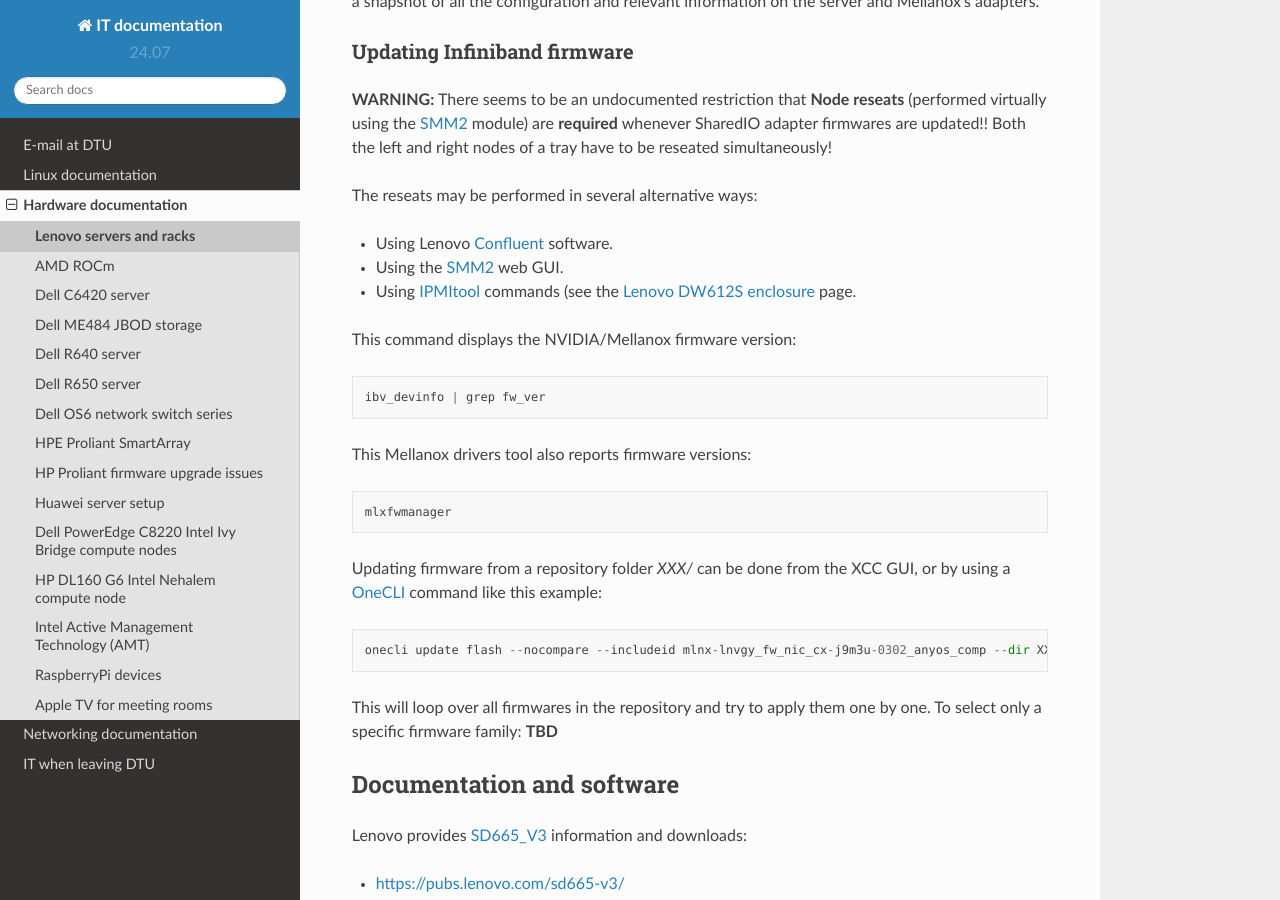
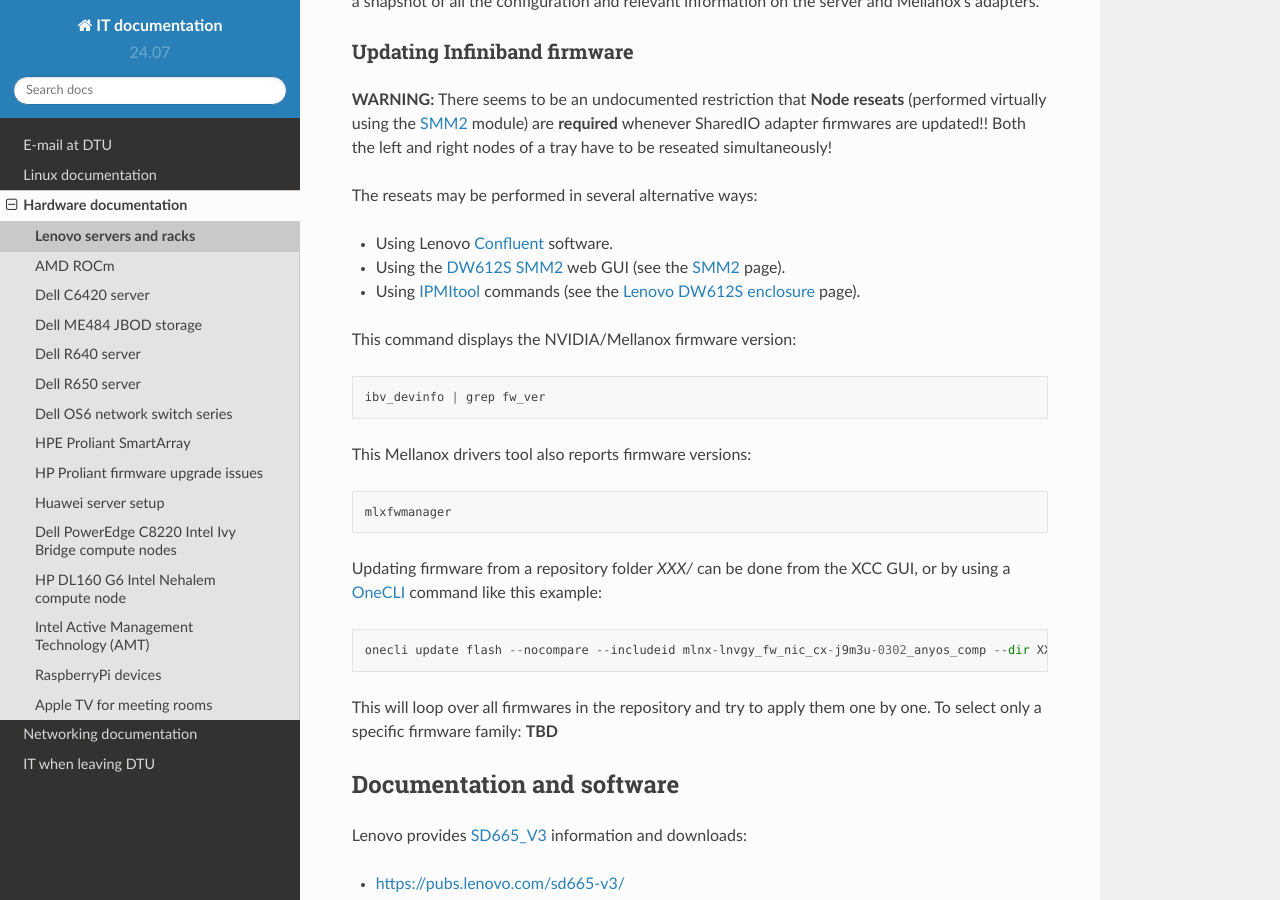
Before and after one commit to OleHolmNielsen/ITwiki, a Sphinx documentation site: the page built from docs/Lenovo_SD665_V3.rst, in a window 1280 px wide and 900 px high, scrolled down 983 px. Built offline with Sphinx 7.4.7 and the Read the Docs theme 2.0.0, drawn with Linux system fonts in a browser that asks for light colours.

Commit message:
Minor edits

```diff
--- a/docs/Lenovo_SD665_V3.rst
+++ b/docs/Lenovo_SD665_V3.rst
@@ -49,8 +49,8 @@
 The reseats may be performed in several alternative ways:
 
 * Using Lenovo Confluent_ software.
-* Using the SMM2_ web GUI.
-* Using IPMItool_ commands (see the :ref:`Lenovo_DW612S` page.
+* Using the DW612S_ SMM2_ web GUI (see the SMM2_ page).
+* Using IPMItool_ commands (see the :ref:`Lenovo_DW612S` page).
 
 This command displays the NVIDIA/Mellanox firmware version::
 
```
